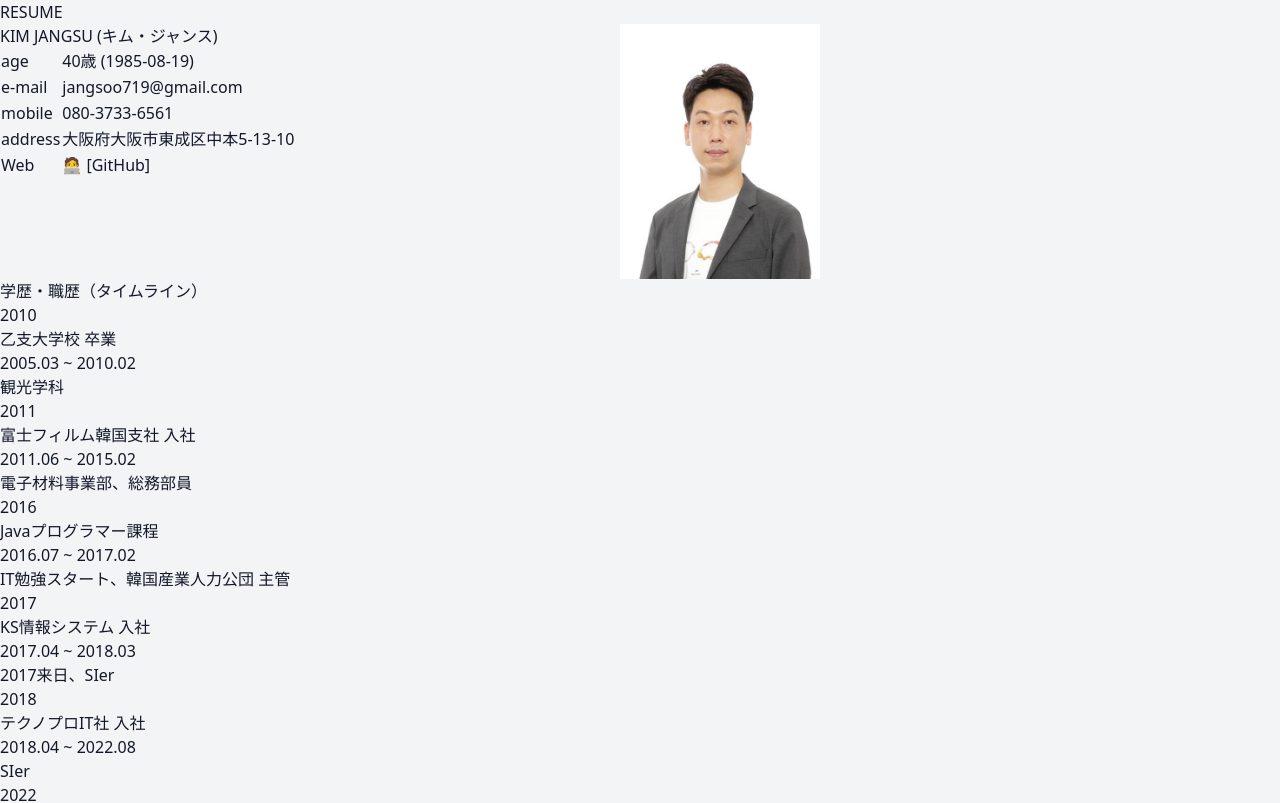
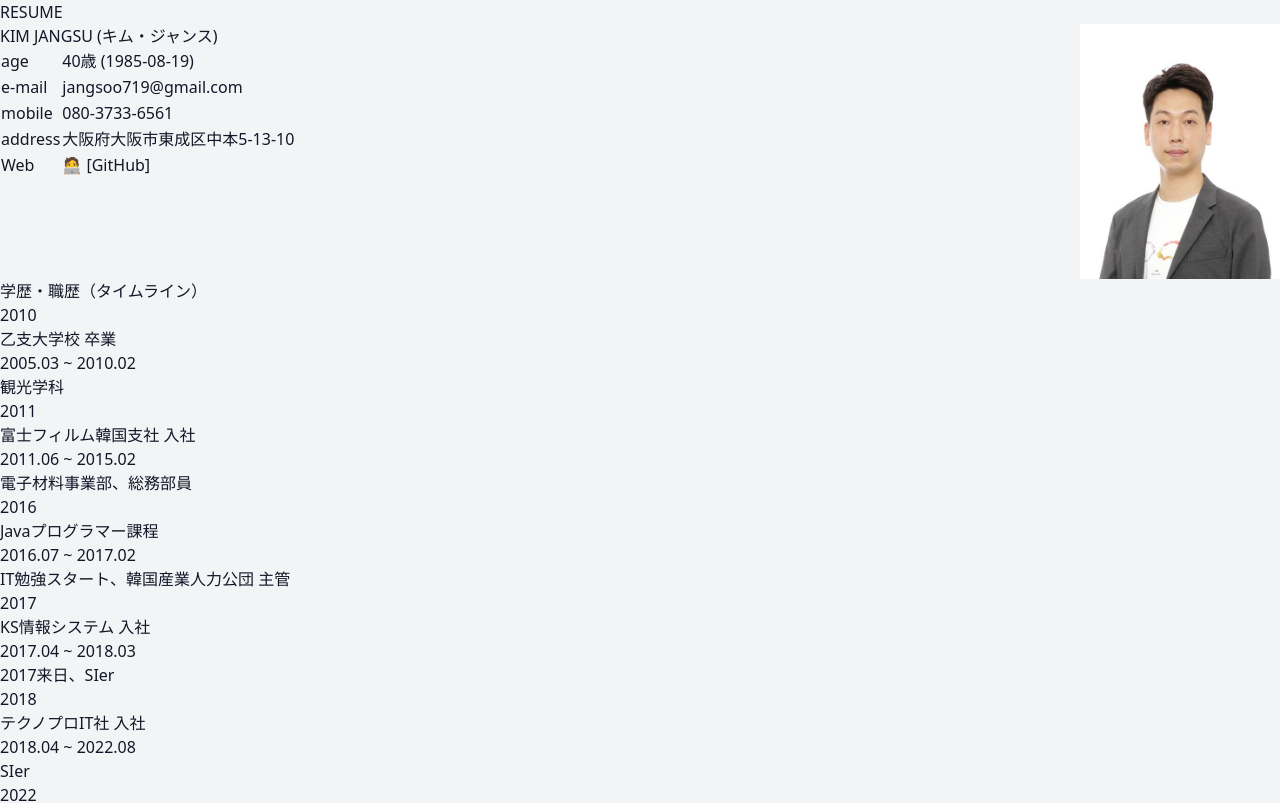
Before and after one commit to JangsuKim/resume, a Vue app in the folder site/: page / in a window 1280 px wide. Shown: the top 803 px of the page. Built offline with nearby package versions, Linux system fonts and the light colour scheme.

Commit message:
modify full page size

```diff
--- a/site/src/router/index.ts
+++ b/site/src/router/index.ts
@@ -11,9 +11,8 @@ const router = createRouter({
     },
     {
       path: '/career',
-      name: 'Career',
+      name: 'CareerPage',
       component: () => import('@/views/Career.vue'),
-      meta: { title: '職務経歴書' }
     },
     {
       path: '/about',
--- a/site/src/views/Career.vue
+++ b/site/src/views/Career.vue
@@ -1,7 +1,8 @@
 <template>
-  <div class="min-h-screen bg-gray-100 flex justify-center py-10 px-4">
-    <!-- A4 카드 -->
-    <div class="relative w-full max-w-[820px] bg-white border border-gray-300 shadow-sm rounded-md p-10 pt-16">
+  <!-- 바깥 래퍼: 가로 스크롤 허용 -->
+  <div class="min-h-screen bg-gray-100 flex justify-center py-10 px-4 overflow-x-auto">
+    <!-- A4 카드: 고정 폭(축소 안 됨) -->
+    <div class="relative w-[820px] min-w-[820px] bg-white border border-gray-300 shadow-sm rounded-md p-10 pt-16 mx-auto">
       <!-- 카드 좌측 상단 돌아가기 버튼 -->
       <RouterLink
         to="/"
@@ -20,7 +21,5 @@
 </template>
 
 <script setup lang="ts">
-defineOptions({
-  name: 'CareerPage'
-});
+defineOptions({ name: 'CareerPage' })
 </script>
--- a/site/src/views/ResumeView.vue
+++ b/site/src/views/ResumeView.vue
@@ -1,17 +1,8 @@
 <template>
-  <!-- 스케일러 래퍼: 화면이 좁으면 카드 전체를 축소해서 1페이지에 보이도록 -->
-  <div class="min-h-screen bg-gray-100 py-10 px-4">
-    <!-- 시각상 실제 너비를 scale에 맞춰 중앙 정렬 -->
-    <div class="mx-auto" :style="{ width: (BASE_WIDTH * scale) + 'px' }">
-      <!-- 실제 카드는 고정폭(820px) 유지, 시각만 축소 -->
-      <div
-        class="bg-white border border-gray-300 shadow-sm rounded-md p-10"
-        style="width: 820px;"
-        :style="{
-          transform: `scale(${scale})`,
-          transformOrigin: 'top left'
-        }"
-      >
+  <!-- 바깥 래퍼: 가로 스크롤 허용 (모바일에서 카드가 축소되지 않고 가로 스크롤로 보이도록) -->
+  <div class="min-h-screen bg-gray-100 py-10 px-4 overflow-x-auto">
+    <!-- A4 카드: 고정 폭/비반응형 -->
+    <div class="relative w-[820px] min-w-[820px] mx-auto bg-white border border-gray-300 shadow-sm rounded-md p-10">
 
       <!-- 상단 타이틀 + 얇은 선 -->
       <header class="text-center mb-8">
@@ -23,10 +14,10 @@
     <section>
     <div
         class="w-full"
-            style="display:grid; grid-template-columns: 1fr 200px; gap:10px;"
+        style="display:grid; grid-template-columns: 1fr 200px; gap:4px;"
     >
         <!-- 좌: 이름 + 정보표 (텍스트) -->
-            <div class="pl-14">
+        <div class="pl-12"> <!-- 🔹 왼쪽 여백 약간 줄임 -->
         <h2 class="text-[30px] leading-[1.05] font-semibold mb-3">
             KIM JANGSU
             <span class="text-[20px] text-gray-600 font-normal ml-2">(キム・ジャンス)</span>
@@ -62,19 +53,18 @@
         </table>
         </div>
 
-            <!-- 우: 사진 (살짝 오른쪽 정렬, 공백 메움) -->
-            <div class="flex justify-end items-start pr-14">
+        <!-- 우: 사진 (조금 더 왼쪽으로 당김) -->
+        <div class="flex justify-start items-start pr-10 relative right-10">
         <img
             src="@/assets/profile.jpg"
             alt="프로필"
-                class="w-[150px] h-[190px] object-cover rounded-sm border border-gray-200 ml-auto"
+            class="w-[150px] h-[190px] object-cover rounded-sm border border-gray-200 mr-auto translate-x-2"
         />
         </div>
     </div>
     </section>
 
-
-        <!-- 인셋 콘텐츠 패널 -->
+      <!-- 타임라인 -->
       <section class="mt-4 pt-4">
         <ResumeTimeline />
       </section>
@@ -101,11 +91,11 @@
       </section>
 
       <!-- 링크 -->
-        <section class="mt-8 border-t border-gray-200 pt-4 pl-8">
+      <section class="mt-8 border-t border-gray-200 pt-4 pl-8 relative z-10">
         <div class="flex items-start gap-6">
           <h3 class="font-semibold text-lg">職務経歴書へ</h3>
           <RouterLink
-              to="/career"
+            :to="{ name: 'CareerPage' }"
             class="inline-flex items-center gap-2 text-blue-600 hover:text-gray-900 transition-colors"
           >
             職務経歴書へ <span aria-hidden="true">→</span>
@@ -115,38 +105,8 @@
 
     </div>
   </div>
-  </div>
 </template>
 
 <script setup lang="ts">
-import { ref, onMounted, onBeforeUnmount } from 'vue'
     import ResumeTimeline from '@/components/ResumeTimeline.vue'
-
-/**
- * 카드의 기준 폭(px). 현재 레이아웃이 820px을 기준으로 설계되어 있습니다.
- * 바꾸고 싶으면 숫자만 변경하세요(예: 840, 900 등). 자동으로 스케일이 재계산됩니다.
- */
-const BASE_WIDTH = 820
-
-/**
- * 바깥 컨테이너의 좌우 여백 합(px). 상단 <div class="... px-4"> 기준 16px*2 = 32px.
- * 페이지 여백을 바꾸면 같이 조정하세요.
- */
-const OUTER_PADDING = 32
-
-const scale = ref(1)
-const computeScale = () => {
-  const vw = window.innerWidth
-  const available = Math.max(0, vw - OUTER_PADDING)
-  // 데스크톱에서는 1(원본 크기), 모바일 등 좁은 화면에서는 화면 폭에 맞게 축소
-  scale.value = Math.min(1, available / BASE_WIDTH)
-}
-
-onMounted(() => {
-  computeScale()
-  window.addEventListener('resize', computeScale, { passive: true })
-})
-onBeforeUnmount(() => {
-  window.removeEventListener('resize', computeScale)
-})
 </script>
```
Also changed, not shown: 9 other files (tests, documents, lock files or other folders). Lines whose indentation alone changed are shown as unchanged.
